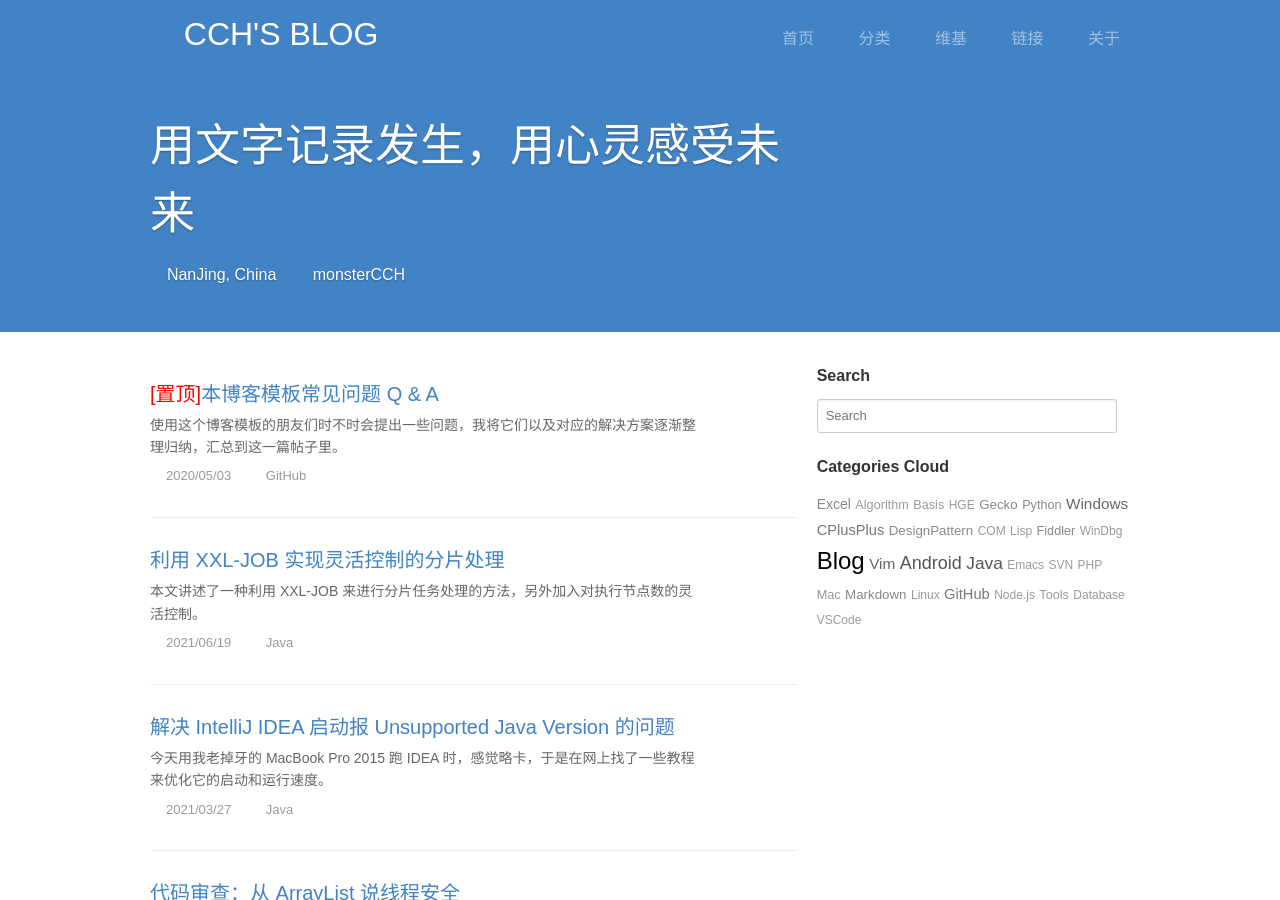
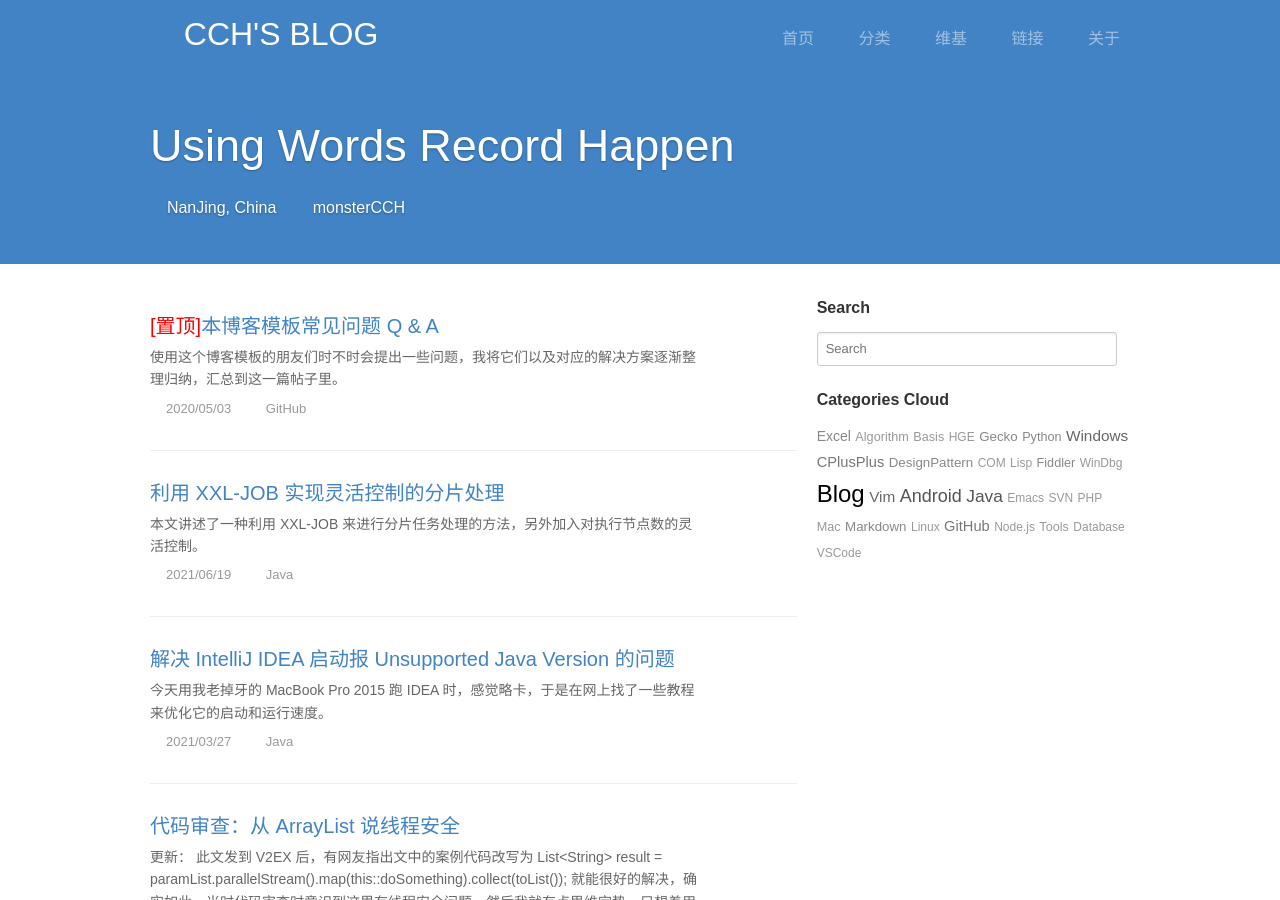
Before and after one commit to monsterCCH/monsterCCH.github.io, a Jekyll site: the page built from index.html, in a window 1280 px wide and 900 px high. Built offline with Jekyll 4.4.1, drawn with Linux system fonts in a browser that asks for light colours; some web fonts are replaced; the list of posts is cut into pages by our own code; a style sheet for code colours, icons or effects is not loaded.

Commit message:
个人信息修改

```diff
--- a/_config.yml
+++ b/_config.yml
@@ -5,7 +5,7 @@ baseurl:
 url: https://monsterCCH.github.io
 date_format: "ordinal"
 title: CCH'S BLOG
-subtitle: "用文字记录发生，用心灵感受未来"
+subtitle: "Using Words Record Happen"
 description: "博客就是一个博客"
 keywords: Confessional, Life, Linux, Security, Essay, C++, Operating System
 timezone: Asia/Shanghai
```
